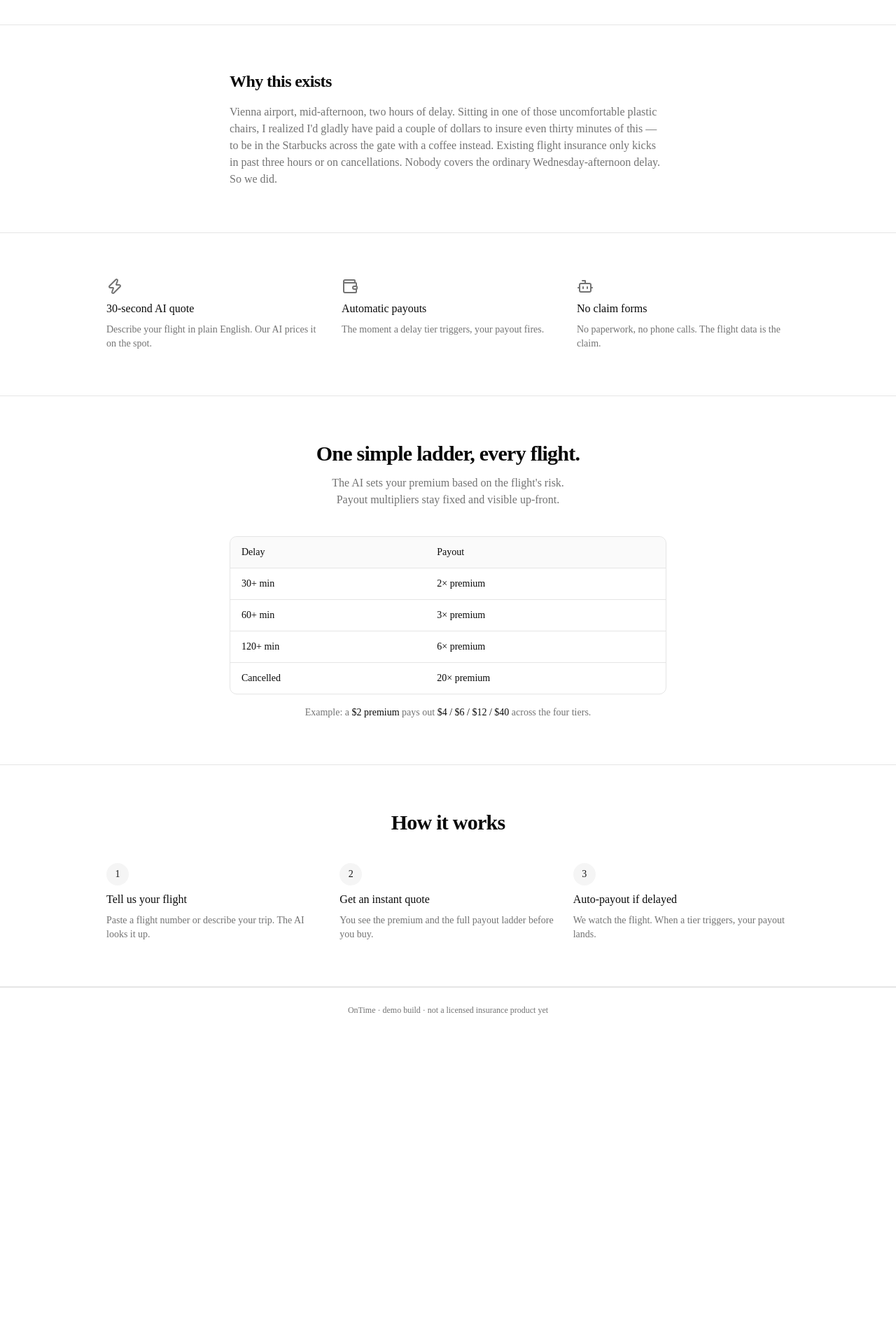
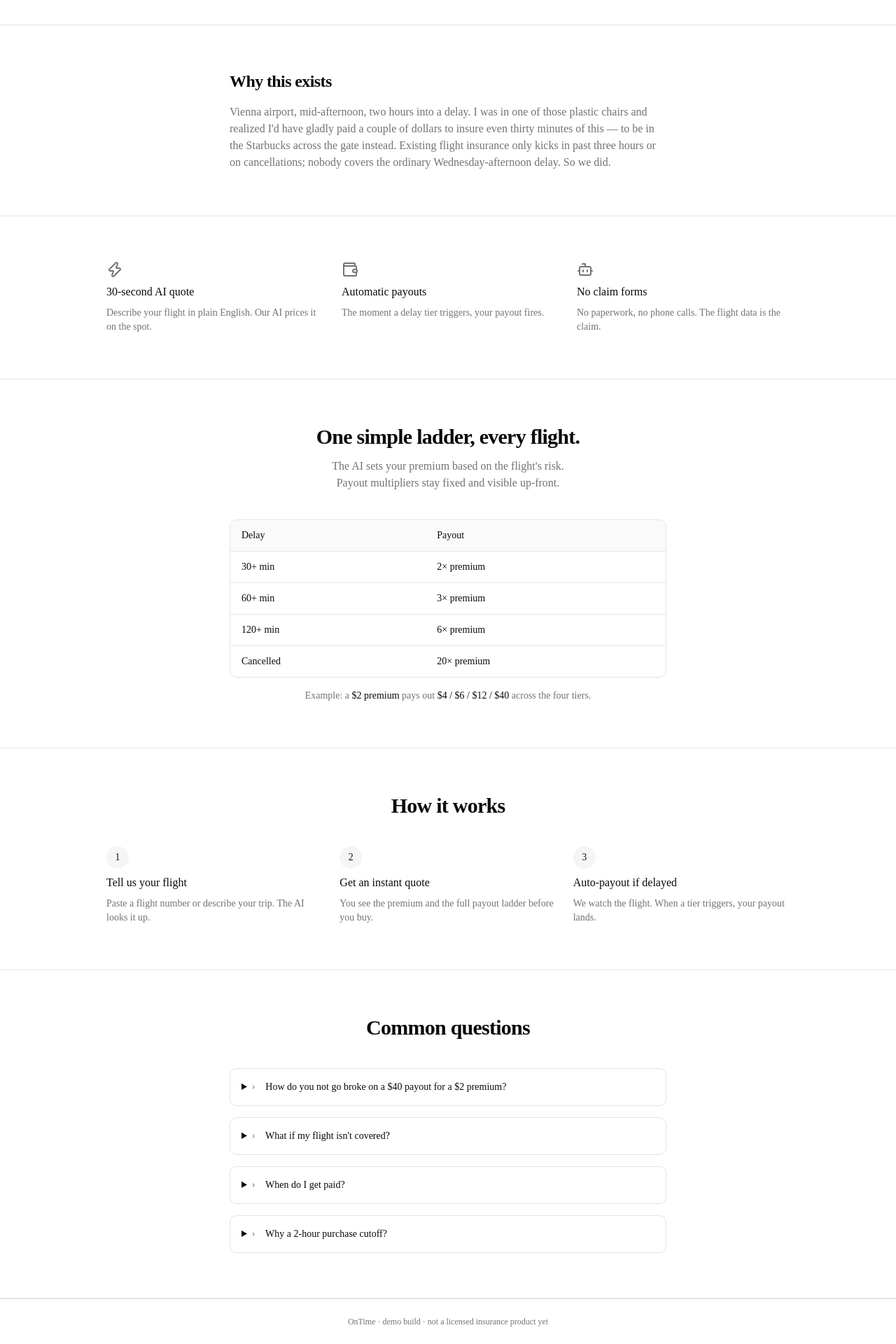
Before and after one commit to y4hyya/OnTime, a Next.js app: page / in a window 1280 px wide. Shown: the part 481-2401 px from the top of the page at 70% size. Before the commit the page ends 1956 px from the top, so only its background shows below. Built offline with nearby package versions, Linux system fonts and the light colour scheme; no server answers.

Commit message:
feat: tighten founder story and add landing FAQ

```diff
--- a/src/app/(marketing)/page.tsx
+++ b/src/app/(marketing)/page.tsx
@@ -52,12 +52,12 @@ export default function Home() {
             Why this exists
           </h2>
           <p className="mt-4 text-muted-foreground">
-            Vienna airport, mid-afternoon, two hours of delay. Sitting in one of
-            those uncomfortable plastic chairs, I realized I&apos;d gladly have
-            paid a couple of dollars to insure even thirty minutes of this — to
-            be in the Starbucks across the gate with a coffee instead. Existing
-            flight insurance only kicks in past three hours or on cancellations.
-            Nobody covers the ordinary Wednesday-afternoon delay. So we did.
+            Vienna airport, mid-afternoon, two hours into a delay. I was in one
+            of those plastic chairs and realized I&apos;d have gladly paid a
+            couple of dollars to insure even thirty minutes of this — to be in
+            the Starbucks across the gate instead. Existing flight insurance
+            only kicks in past three hours or on cancellations; nobody covers
+            the ordinary Wednesday-afternoon delay. So we did.
           </p>
         </div>
       </section>
@@ -119,7 +119,62 @@ export default function Home() {
           </ol>
         </div>
       </section>
+
+      <section className="border-b">
+        <div className="mx-auto max-w-2xl px-6 py-16">
+          <h2 className="mb-10 text-center text-3xl font-semibold tracking-tight">
+            Common questions
+          </h2>
+          <div className="space-y-4">
+            <Faq question="How do you not go broke on a $40 payout for a $2 premium?">
+              The AI prices each premium based on the flight&apos;s actual
+              delay risk — route, airline, day, time, season. Across thousands
+              of policies the math averages out. We&apos;re upfront that real
+              underwriting calibration is post-MVP work, but the infrastructure
+              to price per-flight risk is there from day one.
+            </Faq>
+            <Faq question="What if my flight isn't covered?">
+              We cover most commercial passenger flights. If the AI can&apos;t
+              find your flight in the data source — small regional carriers,
+              charter ops — it&apos;ll tell you and refuse to quote rather than
+              guess. We&apos;d rather not insure than mis-insure.
+            </Faq>
+            <Faq question="When do I get paid?">
+              The moment your flight crosses a delay tier, your policy flips to
+              claimable and the payout is waiting on a one-click confirm. In
+              this demo build it&apos;s instant; in production it would settle
+              to your card via Stripe within minutes.
+            </Faq>
+            <Faq question="Why a 2-hour purchase cutoff?">
+              Adverse selection. Once the airport board shows your flight
+              delayed, anyone could buy a policy and immediately claim. The
+              T-2h cutoff means coverage must be bought before delay info is
+              publicly visible — keeping the math fair for everyone.
+            </Faq>
+          </div>
+        </div>
+      </section>
     </>
+  );
+}
+
+function Faq({
+  question,
+  children,
+}: {
+  question: string;
+  children: React.ReactNode;
+}) {
+  return (
+    <details className="group rounded-lg border bg-background p-4 open:bg-muted/20">
+      <summary className="cursor-pointer select-none text-sm font-medium [&::-webkit-details-marker]:hidden">
+        <span className="inline-block w-4 text-muted-foreground transition-transform group-open:rotate-90">
+          ›
+        </span>{" "}
+        {question}
+      </summary>
+      <div className="mt-3 pl-5 text-sm text-muted-foreground">{children}</div>
+    </details>
   );
 }
 
```
